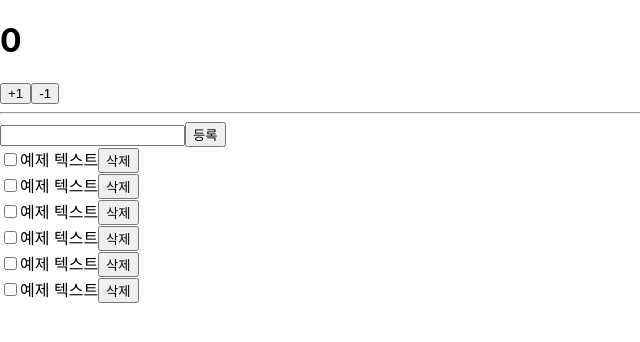
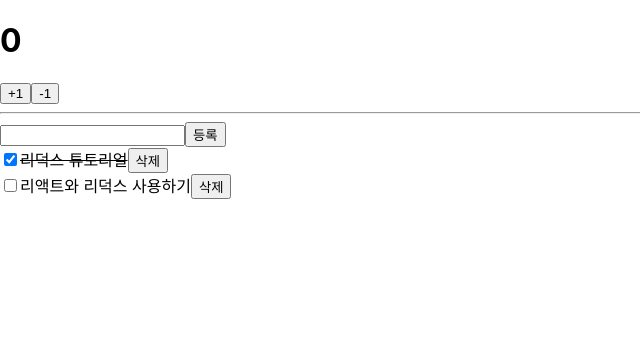
Before and after one commit to solbi0802/react-redux-tutorial, a React (Create React App) app: page / in a window 1280 px wide. Shown: the top 342 px of the page, without its empty margins (0-640 px from the left). Built offline with nearby package versions, Linux system fonts and the light colour scheme.

Commit message:
컨테이너 컴포넌트 만들기

```diff
--- a/src/App.js
+++ b/src/App.js
@@ -1,13 +1,13 @@
 import React from 'react';
-import Counter from './components/Counter';
-import Todos from './components/Todos';
+import CounterContainer from './containers/CounterContainer';
+import TodosContainer from './containers/TodosContainer';
 
 const App = () => {
   return (
     <div>
-      <Counter number={0} />
+      <CounterContainer />
       <hr />
-      <Todos />
+      <TodosContainer />
     </div>
   );
 };
--- a/src/components/Todos.js
+++ b/src/components/Todos.js
@@ -3,9 +3,16 @@ import React from 'react';
 const TodoItem = ({ todo, onToggle, onRemove}) => {
     return (
         <div>
-            <input type="checkbox"/>
-            <span>예제 텍스트</span>
-            <button>삭제</button>
+            <input
+            type="checkbox"
+            onClick={() => onToggle(todo.id)}
+            checked={todo.done}
+            readOnly={true}
+            />
+            <span style={{ textDecoration: todo.done ? 'line-through' : 'none' }}>
+              {todo.text}
+            </span>
+            <button onClick={() => onRemove(todo.id)}>삭제</button>
         </div>
     );
 };
@@ -20,20 +27,25 @@ const Todos = ({
 }) => {
     const onSubmit = e => {
         e.preventDefault();
+        onInsert(input);
+        onChangeInput(''); // 등록 후 입력항목 초기화
     };
+    const onChange = e => onChangeInput(e.target.value);
     return (
         <div>
             <form onSubmit={onSubmit}>
-                <input />
+                <input value={input} onChange={onChange} />
                 <button type="submit">등록</button>
             </form>
             <div>
-                <TodoItem />
-                <TodoItem />
-                <TodoItem />
-                <TodoItem />
-                <TodoItem />
-                <TodoItem />
+               {todos.map(todo => (
+                   <TodoItem
+                     todo={todo}
+                     key={todo.id}
+                     onToggle={onToggle}
+                     onRemove={onRemove}
+                   />
+               ))}
             </div>
         </div>
     )
--- /dev/null
+++ b/src/containers/CounterContainer.js
@@ -0,0 +1,20 @@
+import React from 'react';
+import { connect } from 'react-redux';
+import Counter from '../components/Counter';
+import {increase, decrease} from '../modules/counter';
+
+const CounterContainer = ({ number, increase, decrease }) => {
+    return (
+    <Counter number={number} onIncrease={increase} onDecrease={decrease}/>
+    );
+};
+
+export default connect(
+    state => ({
+        number: state.counter.number
+    }),
+    {
+        increase,
+        decrease
+    },
+    )(CounterContainer);
--- /dev/null
+++ b/src/containers/TodosContainer.js
@@ -0,0 +1,37 @@
+import React from 'react';
+import { connect } from 'react-redux';
+import { changeInput, insert, toggle, remove} from '../modules/todos';
+import Todos from '../components/Todos';
+
+const TodosContainer = ({
+    input,
+    todos,
+    changeInput,
+    insert,
+    toggle,
+    remove
+}) => {
+    return (
+      <Todos
+       input={input}
+       todos={todos}
+       onChangeInput={changeInput}
+       onInsert={insert}
+       onToggle={toggle}
+       onRemove={remove}
+      />
+    );
+};
+
+export default connect(
+    ({ todos }) => ({
+        input: todos.input,
+        todos: todos.todos
+    }),
+    {
+        changeInput,
+        insert,
+        toggle,
+        remove
+    }
+)(TodosContainer);
```
